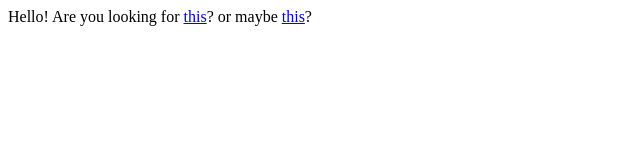
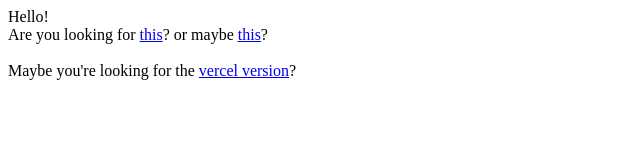
Before and after one commit to itsbekas/itsbekas.github.io, a plain HTML site: page index.html in a window 1280 px wide. Shown: the whole page, without its empty margins (0-640 px from the left). Drawn offline with Linux system fonts and the light colour scheme.

Commit message:
Added vercel link

```diff
--- a/index.html
+++ b/index.html
@@ -1,3 +1,5 @@
 Hello!
-
+<br>
 Are you looking for <a href="f1-data-web">this</a>? or maybe <a href="f1-data-web/my-svelte-project">this</a>?
+<br><br>
+Maybe you're looking for the <a href="https://f1-data-web.vercel.app">vercel version</a>?
```
